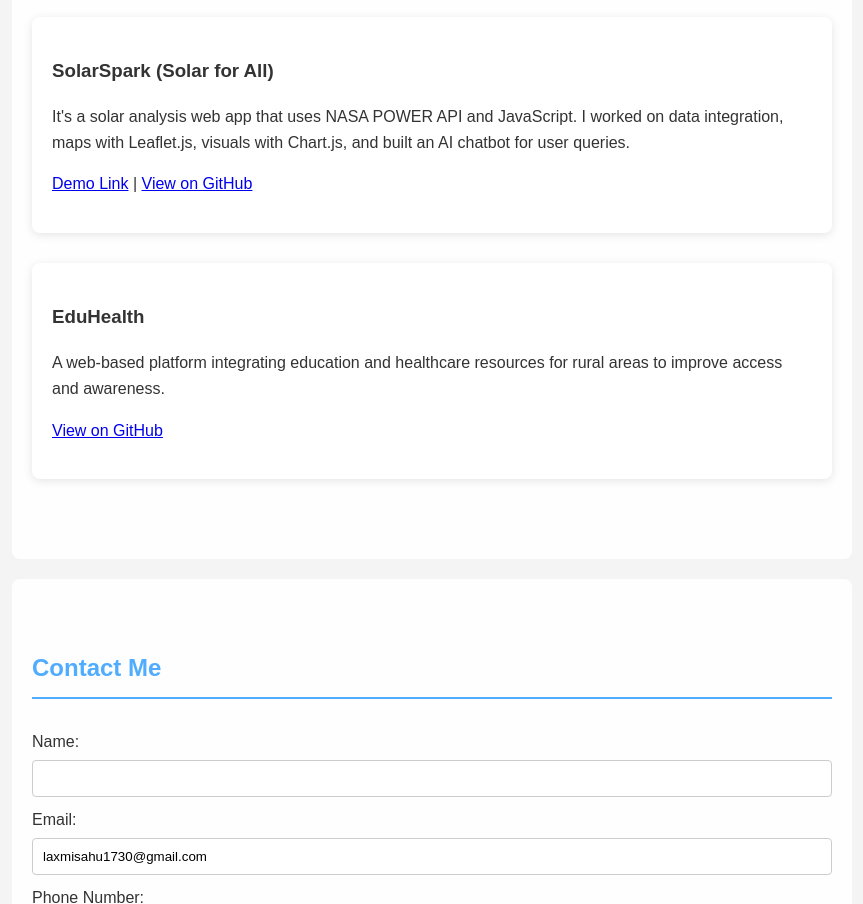
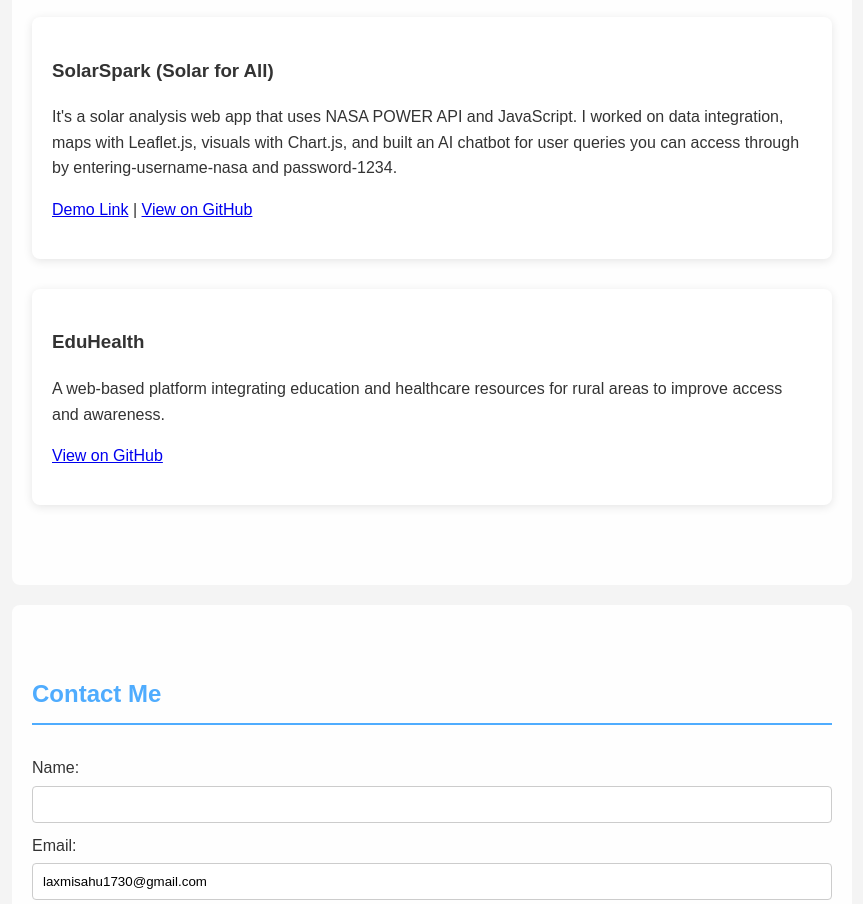
Before and after one commit to laxmi345/laxmiPortfolio, a plain HTML site: page MyPORTFOLIO/index.html in a window 1280 px wide. Shown: the part 2258-3162 px from the top of the page, without its empty margins (318-1181 px from the left). Drawn offline with Linux system fonts and the light colour scheme.

Commit message:
Add files via upload

```diff
--- a/MyPORTFOLIO/index.html
+++ b/MyPORTFOLIO/index.html
@@ -78,7 +78,7 @@
         <h2>Projects</h2>
         <div class="project-item">
             <h3>SolarSpark (Solar for All)</h3>
-            <p>It's a solar analysis web app that uses NASA POWER API and JavaScript. I worked on data integration, maps with Leaflet.js, visuals with Chart.js, and built an AI chatbot for user queries.</p>
+            <p>It's a solar analysis web app that uses NASA POWER API and JavaScript. I worked on data integration, maps with Leaflet.js, visuals with Chart.js, and built an AI chatbot for user queries you can access through by entering-username-nasa and password-1234.</p>
             <p><a href="https://solspark-vqnu.vercel.app/" target="_blank">Demo Link</a> | <a href="https://github.com/laxmi345" target="_blank">View on GitHub</a></p>
         </div>
         <div class="project-item">
```
